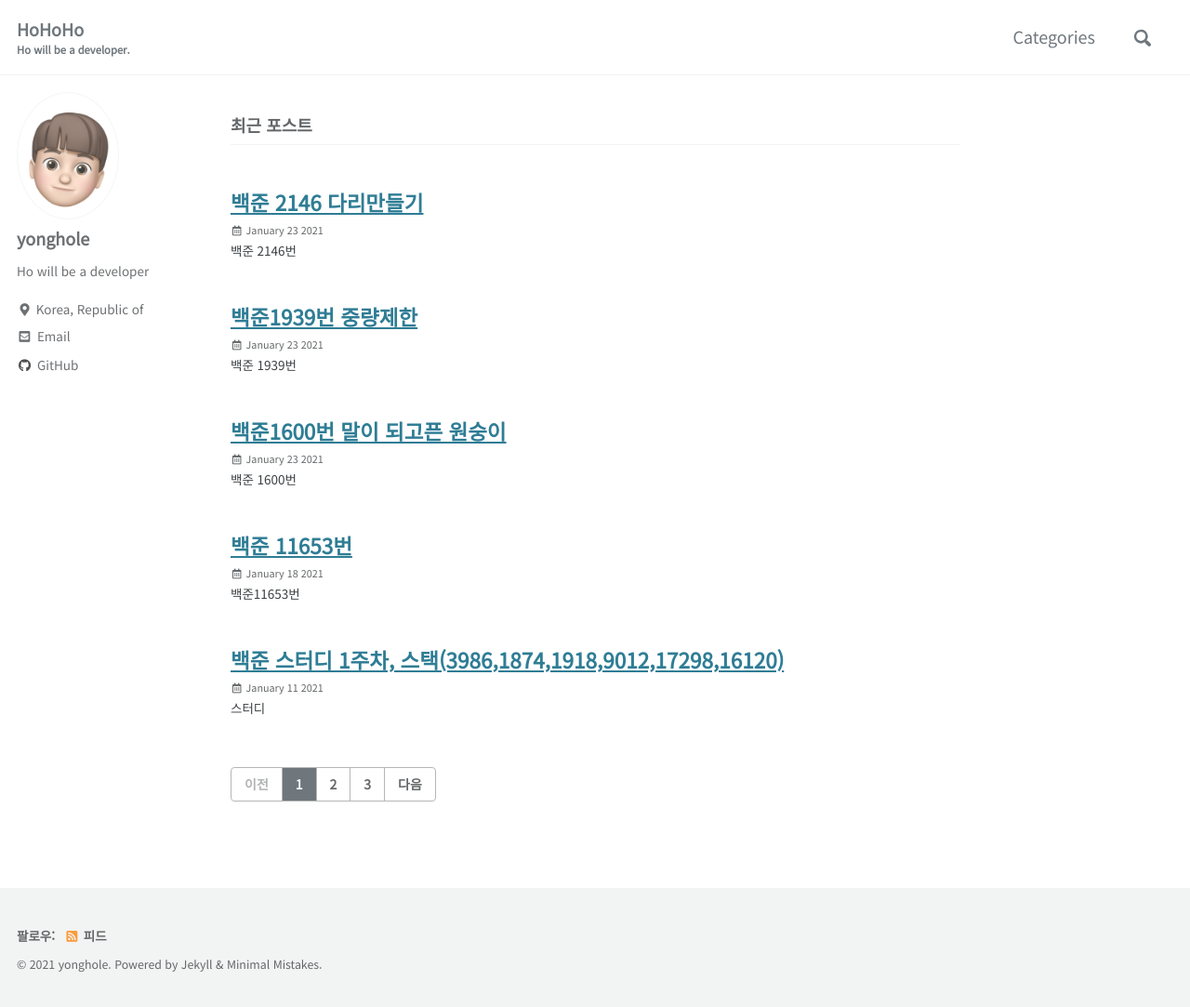
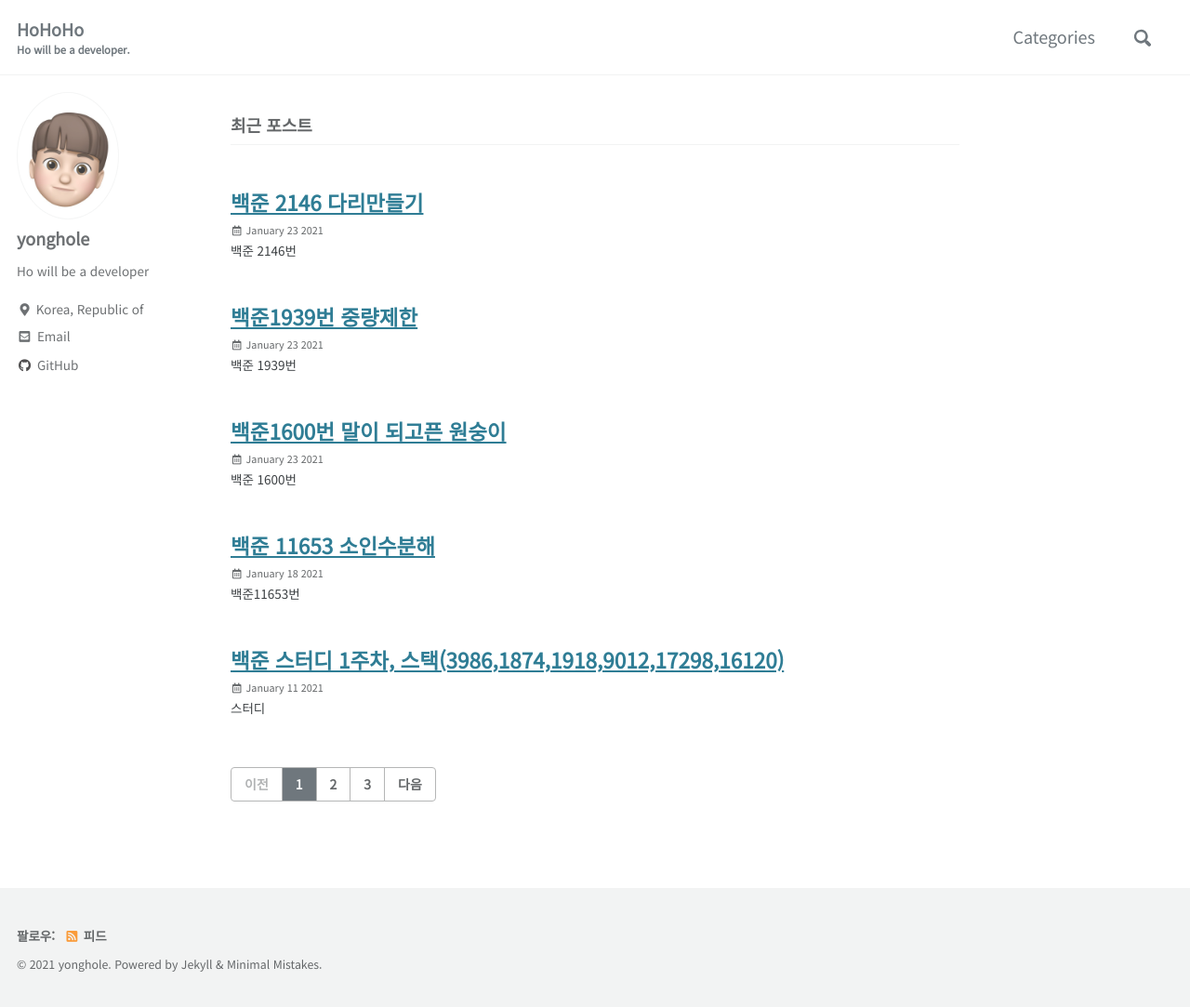
Before and after one commit to yonghole/yonghole.github.io, a Jekyll site: the page built from index.html, in a window 1280 px wide and 1083 px high. Shown: the whole window at 93% size. Built offline with Jekyll 4.4.1, drawn with Linux system fonts in a browser that asks for light colours; cached includes are drawn as plain includes; the list of posts is cut into pages by our own code.

Commit message:
Update 2021-01-18-11653.md

```diff
--- a/_posts/2021-01-18-11653.md
+++ b/_posts/2021-01-18-11653.md
@@ -1,5 +1,5 @@
 ---
-title: "백준 11653번"
+title: "백준 11653 소인수분해"
 date: 2021-01-18 01:49:23
 categories: Algorithm
 ---
```
